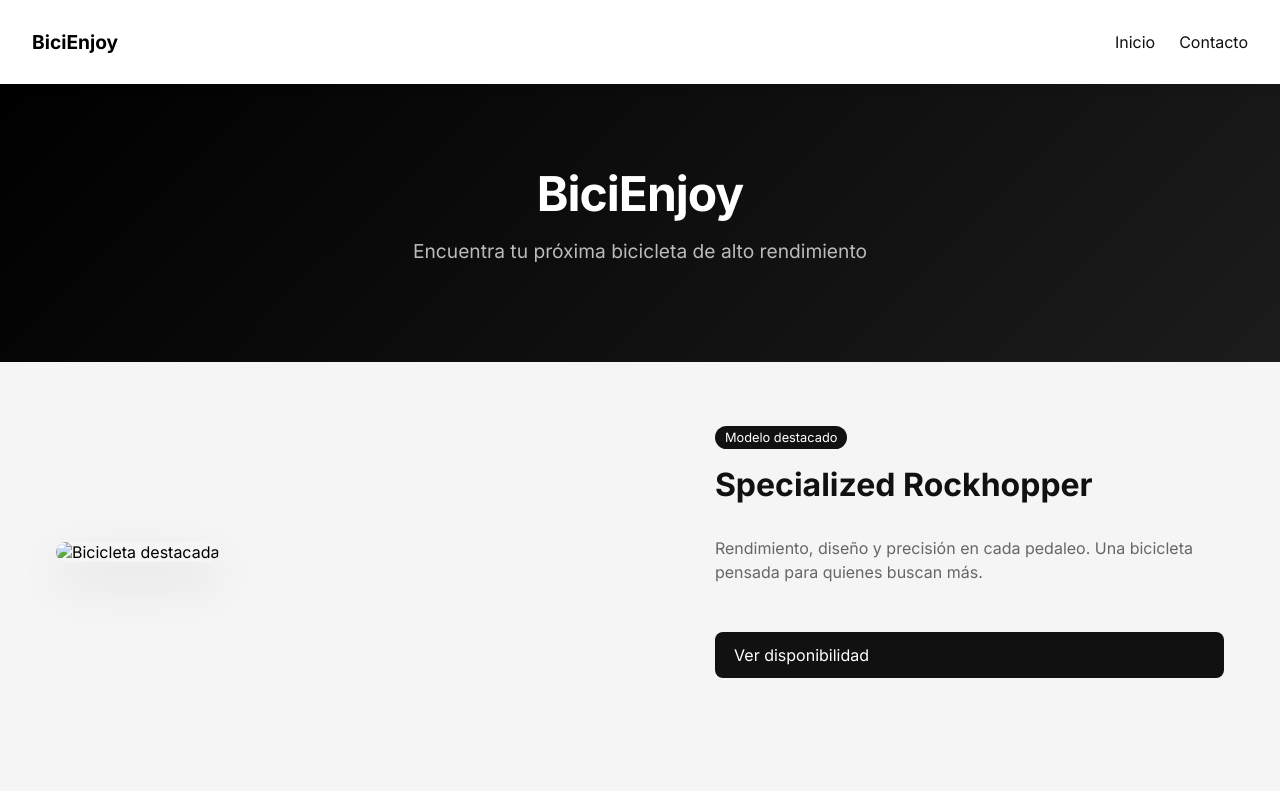
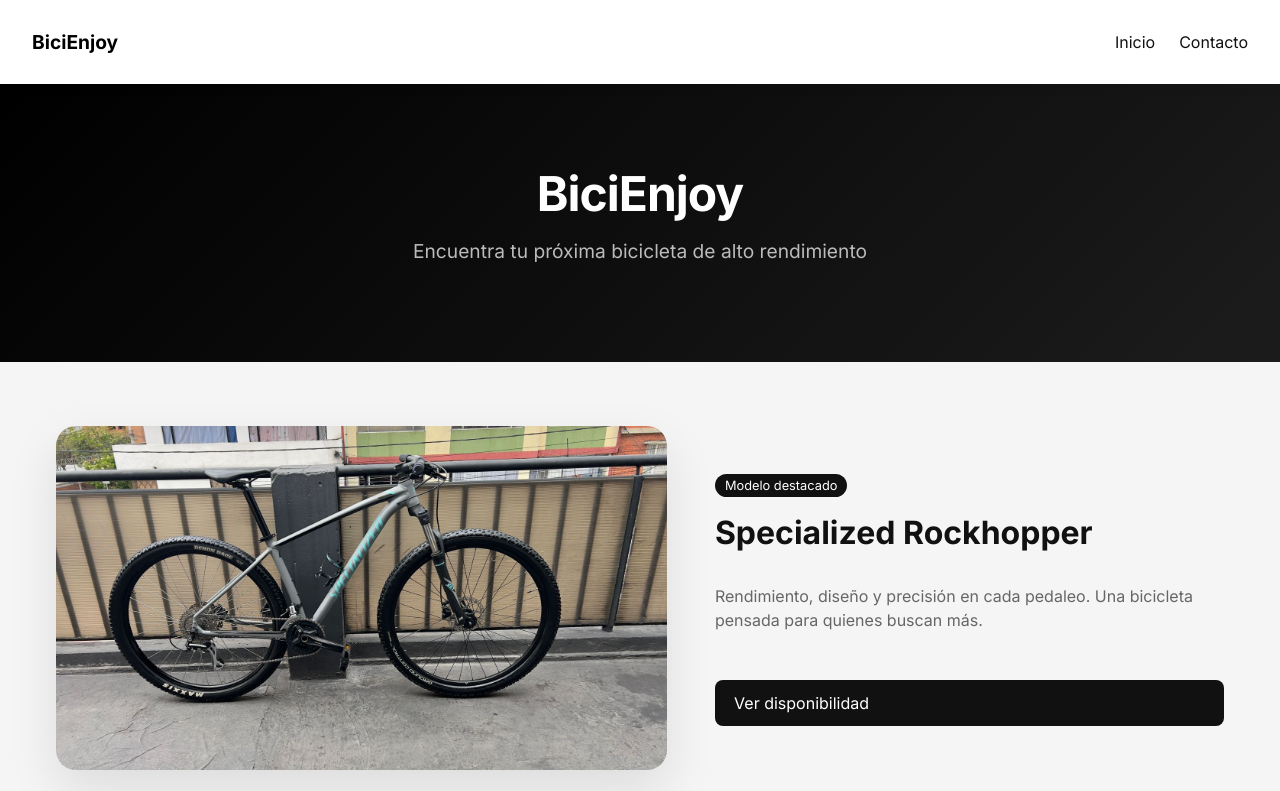
Before and after one commit to SantiagoUrrego1031/Bici-Enjoy, a plain HTML site: page index.html in a window 1280 px wide. Shown: the top 791 px of the page. Drawn offline with Linux system fonts and the light colour scheme.

Commit message:
Update index.html

```diff
--- a/index.html
+++ b/index.html
@@ -34,7 +34,7 @@
 <section class="destacada">
 
   <div class="destacada-img fade-up">
-    <img src="images/specializedgrisazul.jpg" alt="Bicicleta destacada">
+    <img src="images/specializedgrisazul.jpeg" alt="Bicicleta destacada">
   </div>
 
   <div class="destacada-info">
```
